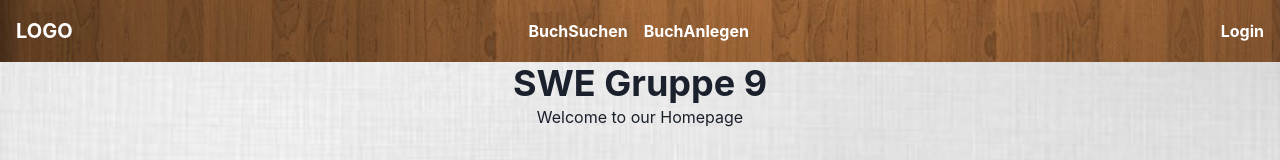
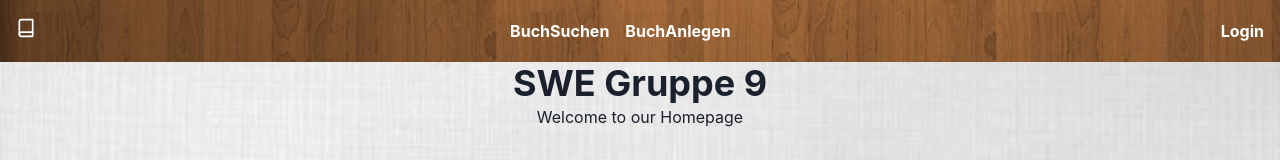
Before and after one commit to ngca1011/web-anwendung, a React (Vite) app: page / in a window 1280 px wide. Shown: the top 160 px of the page. Built offline with nearby package versions, Linux system fonts and the light colour scheme.

Commit message:
style: Logo Icon anpassen

```diff
--- a/src/components/Navbar.tsx
+++ b/src/components/Navbar.tsx
@@ -1,6 +1,7 @@
 import { Box, Flex, Icon, Link, Spacer } from '@chakra-ui/react';
 import { MdPerson } from "react-icons/md";
 import {useAuthContext} from "../Auth.tsx";
+import { FiBook } from "react-icons/fi";
 
 const Navigation = () => {
 
@@ -19,7 +20,7 @@ const Navigation = () => {
     >
       <Box>
         <Link href="/" fontSize="xl" fontWeight="bold">
-            LOGO
+            <Icon as = {FiBook}/>
         </Link>
       </Box>
 
```
